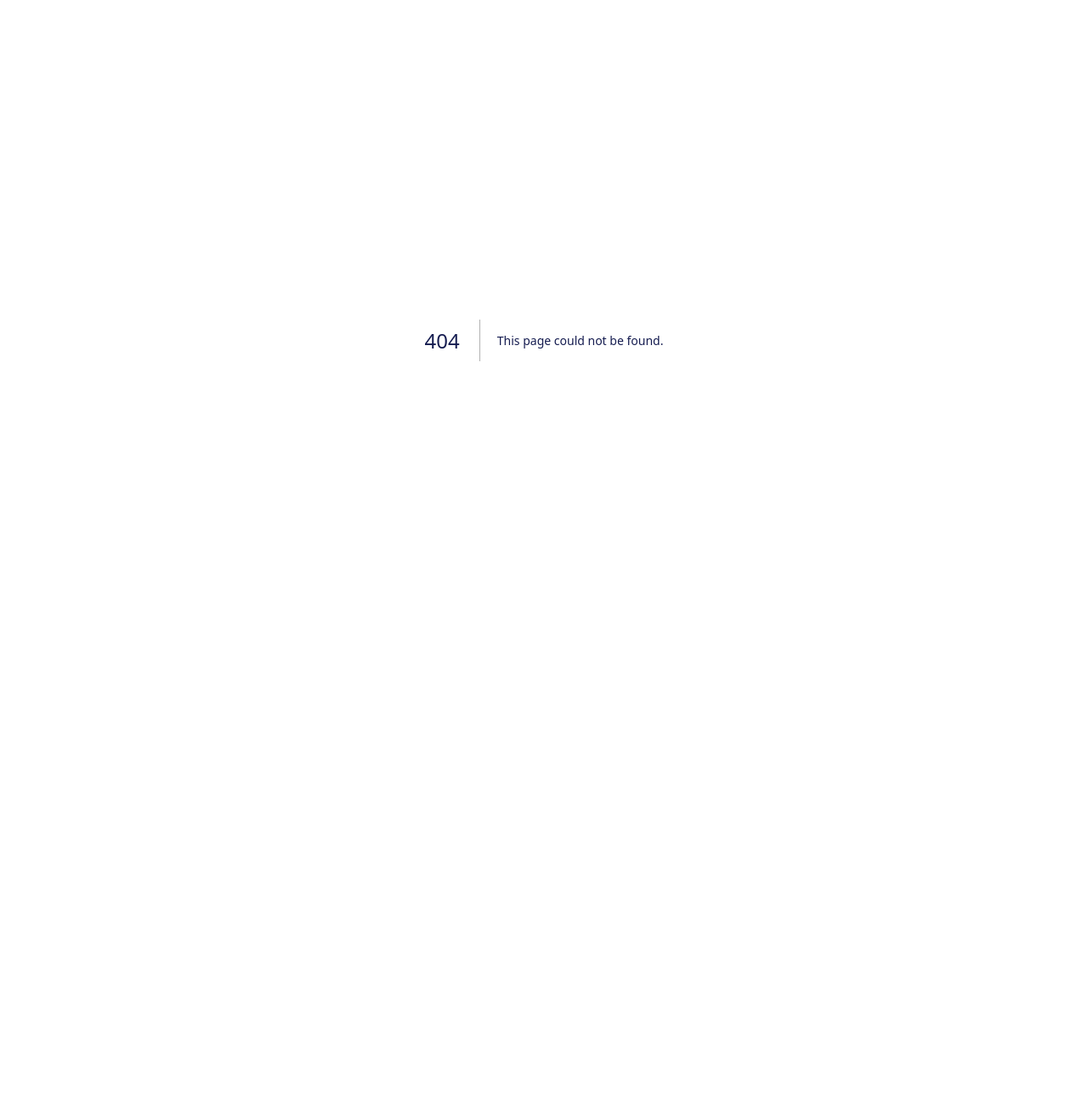
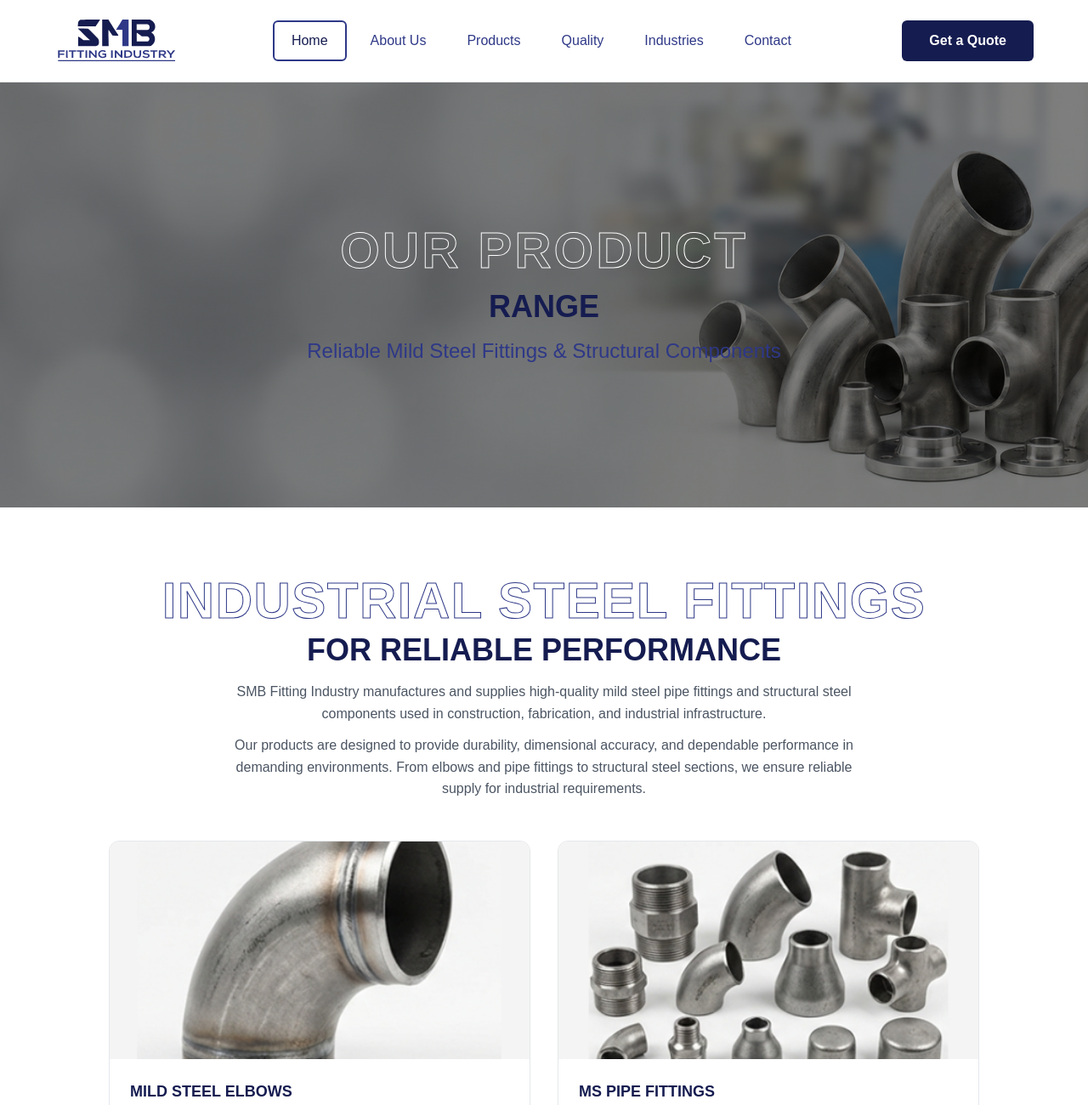
Before and after one commit to Mohammed-Burhani/smb-website, a Next.js app: page /products in a window 1280 px wide. Before the commit this address had no page. Shown: the top 1300 px of the page at 85% size. Before the commit the page ends 800 px from the top, so only its background shows below. Built offline with nearby package versions, Linux system fonts and the light colour scheme.

Commit message:
Created Common Banner, added products page and product range listing

```diff
--- a/app/components/AboutBanner.tsx
+++ b/app/components/AboutBanner.tsx
@@ -1,36 +1,12 @@
-import Image from "next/image";
+import PageBanner from "./PageBanner";
 
 export default function AboutBanner() {
   return (
-    <section className="relative w-full h-[500px]">
-      {/* Background Image with Overlay */}
-      <div className="absolute inset-0">
-        <Image
-          src="/home/about.png"
-          alt="SMB Fitting Industry manufacturing facility"
-          fill
-          className="object-cover"
-          priority
-        />
-        {/* Dark overlay for better text readability */}
-        <div className="absolute inset-0 bg-black/50" />
-      </div>
-
-      {/* Banner Content */}
-      <div className="relative h-full flex items-center justify-center px-8">
-        <div className="text-center text-white space-y-4 max-w-4xl">
-          <h1 className="text-5xl lg:text-6xl font-bold tracking-wider">
-            ABOUT
-          </h1>
-          <h2 className="text-3xl lg:text-4xl font-bold">
-            SMB FITTING INDUSTRY
-          </h2>
-          <p className="text-xl lg:text-2xl font-light">
-            Manufacturer & Supplier of Precision Steel Fittings<br />
-            in Chennai
-          </p>
-        </div>
-      </div>
-    </section>
+    <PageBanner
+      image="/home/about.png"
+      outlinedText="ABOUT"
+      solidText="SMB FITTING INDUSTRY"
+      subtitle="Manufacturer & Supplier of Precision Steel Fittings in Chennai"
+    />
   );
 }
--- /dev/null
+++ b/app/components/PageBanner.tsx
@@ -0,0 +1,42 @@
+import Image from "next/image";
+
+interface PageBannerProps {
+  image: string;
+  outlinedText: string;
+  solidText: string;
+  subtitle: string;
+}
+
+export default function PageBanner({ image, outlinedText, solidText, subtitle }: PageBannerProps) {
+  return (
+    <section className="relative w-full h-[500px]">
+      <div className="absolute inset-0">
+        <Image
+          src={image}
+          alt={solidText}
+          fill
+          className="object-cover"
+          priority
+        />
+        <div className="absolute inset-0 bg-black/50" />
+      </div>
+
+      <div className="relative h-full flex items-center justify-center px-8">
+        <div className="text-center text-white space-y-4 max-w-4xl">
+          <h1
+            className="text-5xl lg:text-6xl font-bold tracking-wider"
+            style={{ WebkitTextStroke: '1px white', color: 'transparent' }}
+          >
+            {outlinedText}
+          </h1>
+          <h2 className="text-3xl lg:text-4xl font-bold">
+            {solidText}
+          </h2>
+          <p className="text-xl lg:text-2xl font-light">
+            {subtitle}
+          </p>
+        </div>
+      </div>
+    </section>
+  );
+}
--- /dev/null
+++ b/app/components/ProductListingSection.tsx
@@ -0,0 +1,100 @@
+import Image from "next/image";
+import Link from "next/link";
+import SectionTitle from "./SectionTitle";
+import { Body } from "./Typography";
+
+const products = [
+  {
+    title: "MILD STEEL ELBOWS",
+    description:
+      "Our mild steel elbows are manufactured for precise pipe direction changes in industrial piping systems and structural installations.",
+    image: "/home/prod-1.png",
+    href: "/products/mild-steel-elbows",
+  },
+  {
+    title: "MS PIPE FITTINGS",
+    description:
+      "We supply a range of MS pipe fittings used in fabrication workshops, construction projects, and industrial pipeline systems.",
+    image: "/home/prod-2.png",
+    href: "/products/ms-pipe-fittings",
+  },
+  {
+    title: "STEEL PIPES & SECTIONS",
+    description:
+      "Durable steel pipes and structural sections used for fabrication, framework construction, and mechanical installations.",
+    image: "/home/prod-3.png",
+    href: "/products/steel-pipes-sections",
+  },
+  {
+    title: "CUSTOM FABRICATED COMPONENTS",
+    description:
+      "We also support customized fabrication requirements based on project specifications and industrial needs.",
+    image: "/home/fabrication.png",
+    href: "/products/custom-fabricated-components",
+  },
+];
+
+export default function ProductListingSection() {
+  return (
+    <section className="w-full bg-white py-20">
+      <div className="px-8 lg:px-16">
+        {/* Header */}
+        <div className="text-center mb-12 space-y-4">
+          <SectionTitle
+            outlinedText="INDUSTRIAL STEEL FITTINGS"
+            solidText="FOR RELIABLE PERFORMANCE"
+            align="center"
+          />
+          <div className="max-w-3xl mx-auto space-y-3">
+            <Body className="text-gray-600">
+              SMB Fitting Industry manufactures and supplies high-quality mild steel pipe fittings
+              and structural steel components used in construction, fabrication, and industrial infrastructure.
+            </Body>
+            <Body className="text-gray-600">
+              Our products are designed to provide durability, dimensional accuracy, and dependable
+              performance in demanding environments. From elbows and pipe fittings to structural steel
+              sections, we ensure reliable supply for industrial requirements.
+            </Body>
+          </div>
+        </div>
+
+        {/* Product Grid */}
+        <div className="grid md:grid-cols-2 gap-8 max-w-5xl mx-auto">
+          {products.map((product, index) => (
+            <div key={index} className="rounded-xl overflow-hidden border border-gray-200 bg-white">
+              {/* Image */}
+              <div className="relative h-64 w-full bg-gray-100">
+                <Image
+                  src={product.image}
+                  alt={product.title}
+                  fill
+                  className="object-cover"
+                />
+              </div>
+
+              {/* Content */}
+              <div className="p-6 space-y-3">
+                <h3 className="text-lg font-bold" style={{ color: '#151C50' }}>
+                  {product.title}
+                </h3>
+                <Body className="text-gray-600 text-sm leading-relaxed">
+                  {product.description}
+                </Body>
+                <Link
+                  href={product.href}
+                  className="flex items-center justify-center gap-2 w-full py-3 border border-gray-300 rounded-lg text-sm font-semibold transition-colors hover:bg-gray-50"
+                  style={{ color: '#151C50' }}
+                >
+                  EXPLORE
+                  <svg viewBox="0 0 24 24" fill="none" stroke="currentColor" strokeWidth="2" className="w-4 h-4">
+                    <path strokeLinecap="round" strokeLinejoin="round" d="M9 5l7 7-7 7"/>
+                  </svg>
+                </Link>
+              </div>
+            </div>
+          ))}
+        </div>
+      </div>
+    </section>
+  );
+}
--- /dev/null
+++ b/app/products/page.tsx
@@ -0,0 +1,20 @@
+import Navbar from "../components/Navbar";
+import PageBanner from "../components/PageBanner";
+import ProductListingSection from "../components/ProductListingSection";
+import Footer from "../components/Footer";
+
+export default function ProductsPage() {
+  return (
+    <div className="min-h-screen">
+      <Navbar />
+      <PageBanner
+        image="/home/banner.png"
+        outlinedText="OUR PRODUCT"
+        solidText="RANGE"
+        subtitle="Reliable Mild Steel Fittings & Structural Components"
+      />
+      <ProductListingSection />
+      <Footer />
+    </div>
+  );
+}
```
